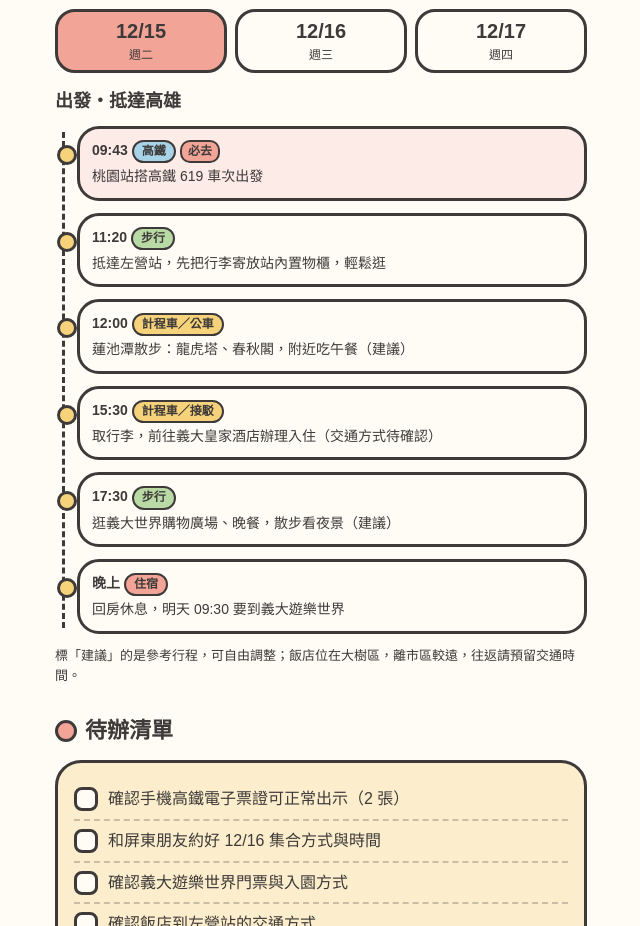
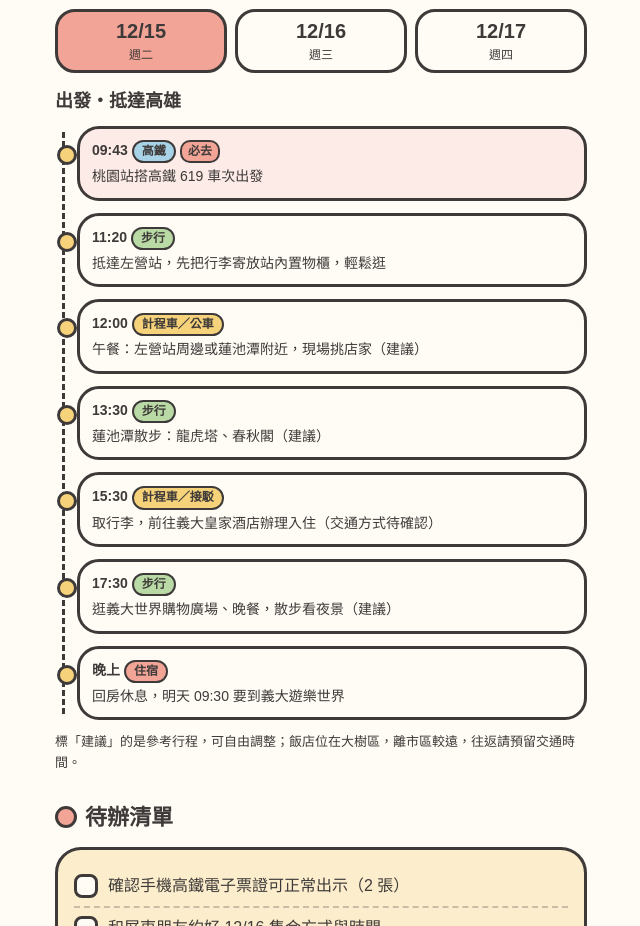
Before and after one commit to sttti88-droid/202512151617mm, a plain HTML site: page index.html in a window 1280 px wide. Shown: the part 1143-2069 px from the top of the page, without its empty margins (319-959 px from the left). Drawn offline with Linux system fonts and the light colour scheme; a web font is replaced by a local one.

Commit message:
Update itinerary details for trip on 12/15 to 12/1722

```diff
--- a/index.html
+++ b/index.html
@@ -161,21 +161,27 @@ const days=[
 {d:"12/15",w:"二",title:"出發・抵達高雄",items:[
 {t:"09:43",n:"桃園站搭高鐵 619 車次出發",tag:["hsr","高鐵"],must:1},
 {t:"11:20",n:"抵達左營站，先把行李寄放站內置物櫃，輕鬆逛",tag:["walk","步行"]},
-{t:"12:00",n:"蓮池潭散步：龍虎塔、春秋閣，附近吃午餐（建議）",tag:["bus","計程車／公車"]},
+{t:"12:00",n:"午餐：左營站周邊或蓮池潭附近，現場挑店家（建議）",tag:["bus","計程車／公車"]},
+{t:"13:30",n:"蓮池潭散步：龍虎塔、春秋閣（建議）",tag:["walk","步行"]},
 {t:"15:30",n:"取行李，前往義大皇家酒店辦理入住（交通方式待確認）",tag:["bus","計程車／接駁"]},
 {t:"17:30",n:"逛義大世界購物廣場、晚餐，散步看夜景（建議）",tag:["walk","步行"]},
 {t:"晚上",n:"回房休息，明天 09:30 要到義大遊樂世界",tag:["stay","住宿"]}]},
 {d:"12/16",w:"三",title:"義大遊樂世界・和朋友會合",items:[
 {t:"早上",n:"飯店早餐（含早餐）",tag:["stay","住宿"]},
 {t:"09:30",n:"義大遊樂世界，與屏東朋友會合",tag:["bus","飯店／朋友接送（待確認）"],must:1},
-{t:"全天",n:"玩設施、拍照、午餐",tag:["walk","步行"]},
-{t:"傍晚",n:"和朋友在義大世界購物廣場吃晚餐、逛逛（建議）",tag:["walk","步行"]},
+{t:"上午",n:"玩設施、拍照",tag:["walk","步行"]},
+{t:"12:00",n:"午餐：在樂園內和朋友一起吃",tag:["walk","步行"]},
+{t:"下午",n:"繼續玩，看大家的體力與時間",tag:["walk","步行"]},
+{t:"18:00",n:"晚餐：樂園結束後和朋友在義大世界吃",tag:["walk","步行"]},
 {t:"晚上",n:"回飯店休息，確認朋友回屏東的交通",tag:["stay","住宿"]}]},
 {d:"12/17",w:"四",title:"退房・回家",items:[
 {t:"08:00",n:"飯店早餐，整理行李",tag:["stay","住宿"]},
-{t:"09:30",n:"退房（時間依飯店規定），行李可先寄櫃檯",tag:["stay","住宿"]},
+{t:"09:30",n:"退房（時間依飯店規定），行李先寄放櫃檯",tag:["stay","住宿"]},
 {t:"10:00",n:"順遊同在大樹區的佛光山佛陀紀念館（建議，行前確認開放時間）",tag:["bus","計程車／接駁"]},
-{t:"13:00",n:"午餐後出發，15:00 前抵達左營站，預留取票與進站時間",tag:["bus","計程車／接駁"]},
+{t:"12:00",n:"午餐：佛陀紀念館附近或回義大世界吃（建議）",tag:["walk","步行"]},
+{t:"13:15",n:"回飯店取行李",tag:["stay","住宿"]},
+{t:"13:45",n:"前往左營站，車程預留約 40～60 分鐘",tag:["bus","計程車／接駁"]},
+{t:"14:45",n:"抵達左營站，買伴手禮、確認電子票證，預留進站時間",tag:["walk","步行"]},
 {t:"15:35",n:"左營搭高鐵 658 車次回桃園",tag:["hsr","高鐵"],must:1},
 {t:"17:11",n:"抵達桃園，你回中壢，男友轉車回台北上課",tag:["bus","接駁／轉乘"]}]}];
 let cur=0;
```
